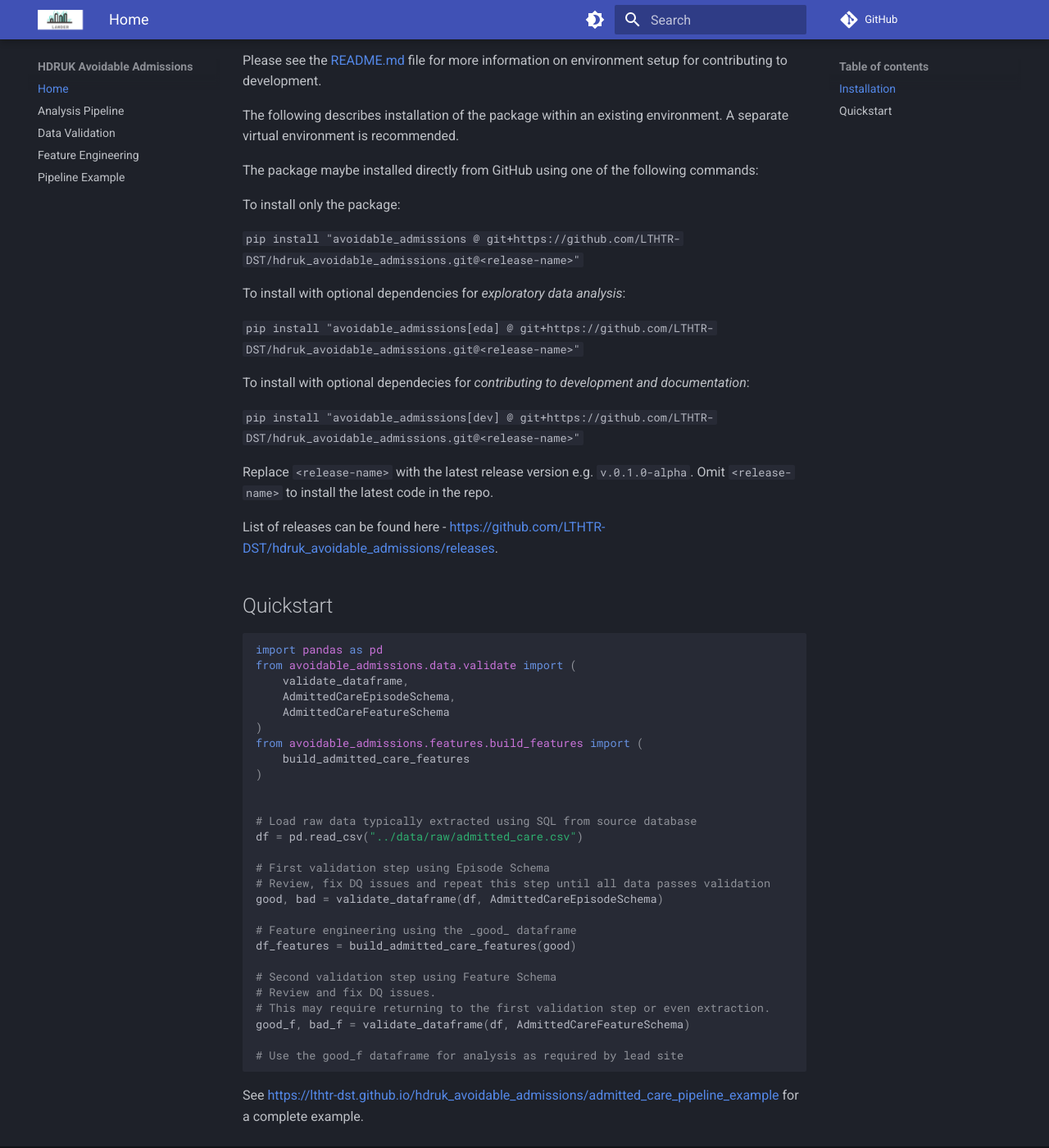
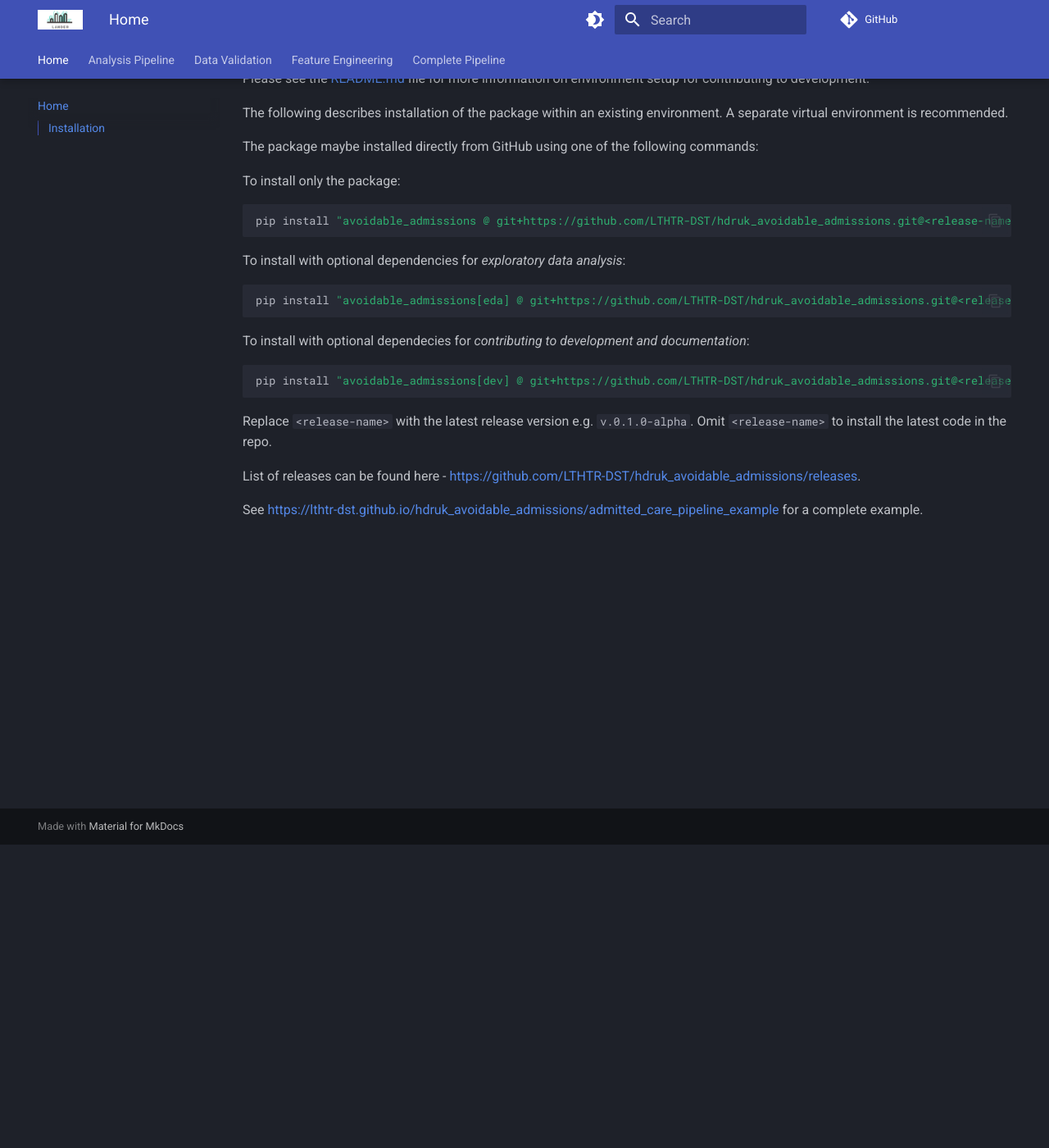
Before and after one commit to LTHTR-DST/hdruk_avoidable_admissions, an MkDocs documentation site: the page built from docs/index.md, in a window 1280 px wide and 1400 px high, scrolled down 370 px. Shown: the whole window at 82% size. Built offline with MkDocs 1.6.1 and Material for MkDocs 9.7.7, drawn with Linux system fonts in a browser that asks for light colours; comment, search, counter and statistics services are not loaded.

Commit message:
Update docs

````diff
--- a/docs/index.md
+++ b/docs/index.md
@@ -17,51 +17,25 @@
 
 To install only the package:
 
-`pip install "avoidable_admissions @ git+https://github.com/LTHTR-DST/hdruk_avoidable_admissions.git@<release-name>"`
+```shell
+pip install "avoidable_admissions @ git+https://github.com/LTHTR-DST/hdruk_avoidable_admissions.git@<release-name>"
+```
 
 To install with optional dependencies for _exploratory data analysis_:
 
-`pip install "avoidable_admissions[eda] @ git+https://github.com/LTHTR-DST/hdruk_avoidable_admissions.git@<release-name>"`
+```shell
+pip install "avoidable_admissions[eda] @ git+https://github.com/LTHTR-DST/hdruk_avoidable_admissions.git@<release-name>"
+```
 
 To install with optional dependecies for _contributing to development and documentation_:
 
-`pip install "avoidable_admissions[dev] @ git+https://github.com/LTHTR-DST/hdruk_avoidable_admissions.git@<release-name>"`
+```shell
+pip install "avoidable_admissions[dev] @ git+https://github.com/LTHTR-DST/hdruk_avoidable_admissions.git@<release-name>"
+```
 
 Replace `<release-name>` with the latest release version e.g. `v.0.1.0-alpha`.
 Omit `<release-name>` to install the latest code in the repo.
 
 List of releases can be found here - <https://github.com/LTHTR-DST/hdruk_avoidable_admissions/releases>.
 
-## Quickstart
-
-```python
-import pandas as pd
-from avoidable_admissions.data.validate import (
-    validate_dataframe,
-    AdmittedCareEpisodeSchema,
-    AdmittedCareFeatureSchema
-)
-from avoidable_admissions.features.build_features import (
-    build_admitted_care_features
-)
-
-
-# Load raw data typically extracted using SQL from source database
-df = pd.read_csv("../data/raw/admitted_care.csv")
-
-# First validation step using Episode Schema
-# Review, fix DQ issues and repeat this step until all data passes validation
-good, bad = validate_dataframe(df, AdmittedCareEpisodeSchema)
-
-# Feature engineering using the _good_ dataframe
-df_features = build_admitted_care_features(good)
-
-# Second validation step using Feature Schema
-# Review and fix DQ issues.
-# This may require returning to the first validation step or even extraction.
-good_f, bad_f = validate_dataframe(df, AdmittedCareFeatureSchema)
-
-# Use the good_f dataframe for analysis as required by lead site
-```
-
 See <https://lthtr-dst.github.io/hdruk_avoidable_admissions/admitted_care_pipeline_example> for a complete example.
--- a/mkdocs.yml
+++ b/mkdocs.yml
@@ -19,6 +19,16 @@
       toggle:
         icon: material/brightness-7
         name: Switch to dark mode
+  features:
+    - content.code.copy
+    - navigation.expand
+    - navigation.path
+    - navigation.sections
+    - navigation.tabs
+    - navigation.tabs.sticky
+    - navigation.top
+    - toc.follow
+    - toc.integrate
 plugins:
 - search
 - mkdocstrings
@@ -29,7 +39,7 @@
 - Data Validation: validation.md
 # - Validation Schema: schema.md
 - Feature Engineering: features.md
-- Pipeline Example: admitted_care_pipeline_example.md
+- Complete Pipeline: admitted_care_pipeline_example.md
 watch:
   - avoidable_admissions
 markdown_extensions:
````
Also changed, not shown: docs/pipeline.md (+4 -4 lines).
